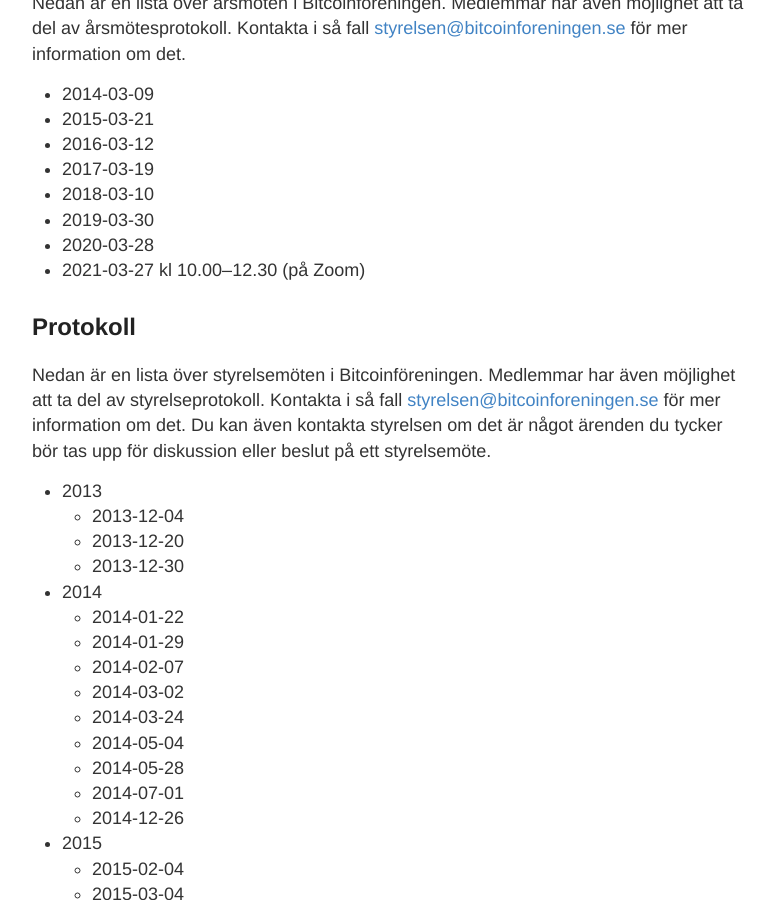
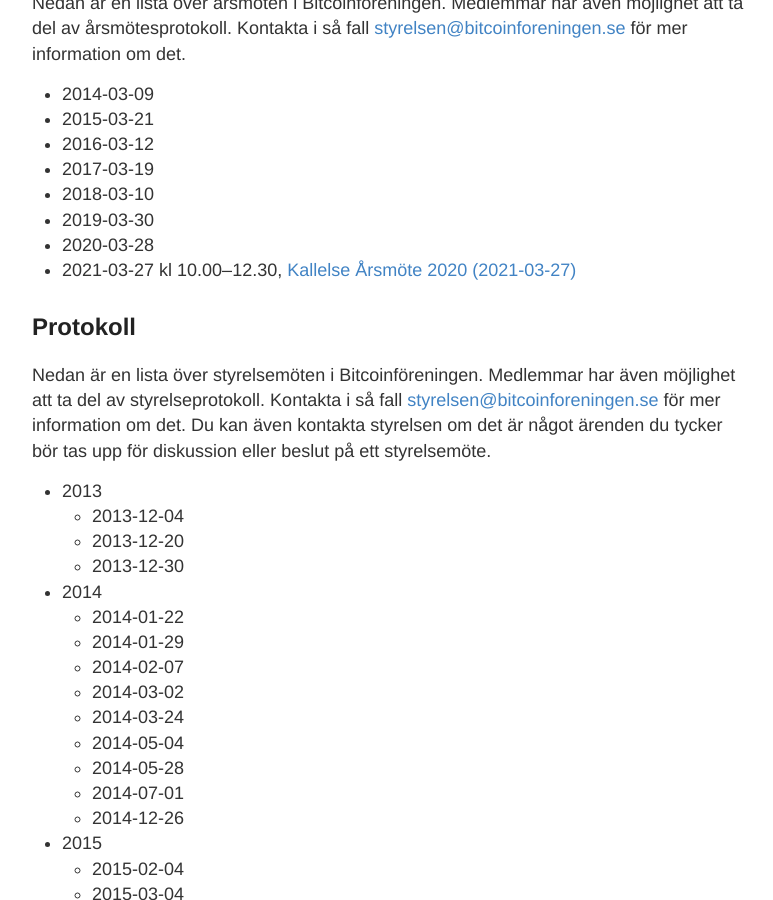
Before and after one commit to bitcoinforeningen/bitcoinforeningen.github.io, a Jekyll site: the page built from protokoll.md, in a window 1280 px wide and 900 px high, scrolled down 479 px. Shown: the whole window, without its empty margins (248-1021 px from the left). Built offline with Jekyll 4.4.1, drawn with Linux system fonts in a browser that asks for light colours.

Commit message:
Update protokoll.md
Lagt till kallelse

```diff
--- a/protokoll.md
+++ b/protokoll.md
@@ -20,7 +20,7 @@ möjlighet att ta del av årsmötesprotokoll. Kontakta i så fall <styrelsen@bit
 - 2018-03-10
 - 2019-03-30
 - 2020-03-28
-- 2021-03-27 kl 10.00–12.30 (på Zoom)
+- 2021-03-27 kl 10.00–12.30, [Kallelse Årsmöte 2020 (2021-03-27)]("public/Kallelse Årsmöte 2020 (2021-03-27).pdf")
 
 ## Protokoll
 
```
